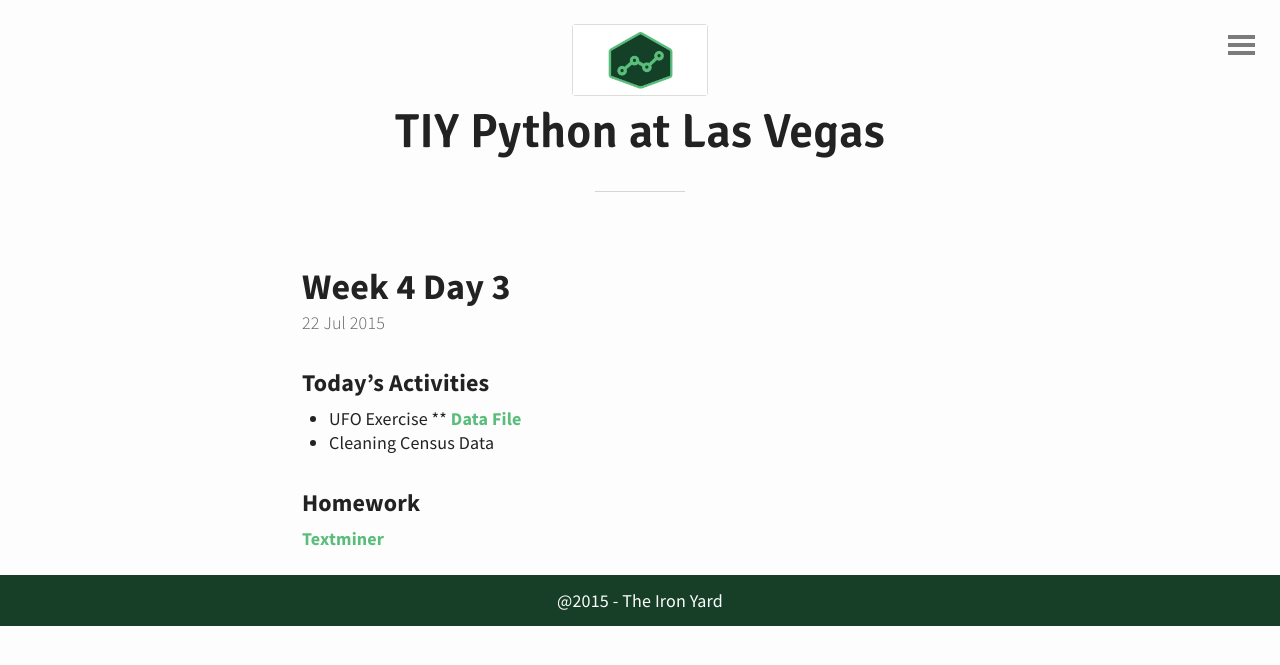
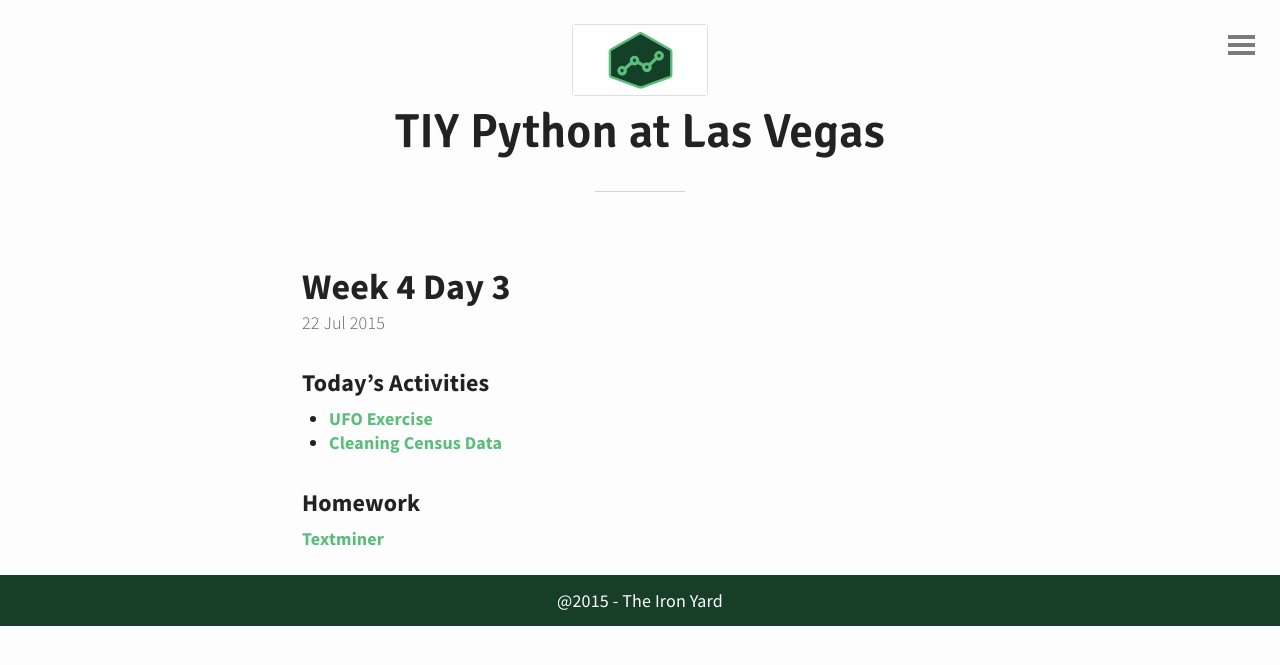
Before and after one commit to tiy-lv-python-2015-06/tiy-lv-python-2015-06.github.io, a Jekyll site: the page built from _posts/2015-07-22-Week-2-Day-3.md, in a window 1280 px wide. Shown: the top 665 px of the page. Built offline with Jekyll 4.4.1, drawn with Linux system fonts in a browser that asks for light colours.

Commit message:
Adding W4D3 notebook

```diff
--- a/_posts/2015-07-22-Week-2-Day-3.md
+++ b/_posts/2015-07-22-Week-2-Day-3.md
@@ -3,9 +3,8 @@ title: Week 4 Day 3
 ---
 
 ### Today's Activities
-* UFO Exercise
-** [Data File](https://raw.githubusercontent.com/tiy-lv-python-2015-06/class-notes/master/week4/ufo_awesome.tsv)
-* Cleaning Census Data
+* [UFO Exercise](https://github.com/tiy-lv-python-2015-06/class-notes/blob/master/week4/05%20UFO%20Exercise.ipynb)
+* [Cleaning Census Data](https://github.com/tiy-lv-python-2015-06/class-notes/blob/master/week4/06%20Cleaning%20Census%20Data.ipynb)
 
 ### Homework
 [Textminer](https://github.com/tiy-lv-python-2015-06/textminer)
```
